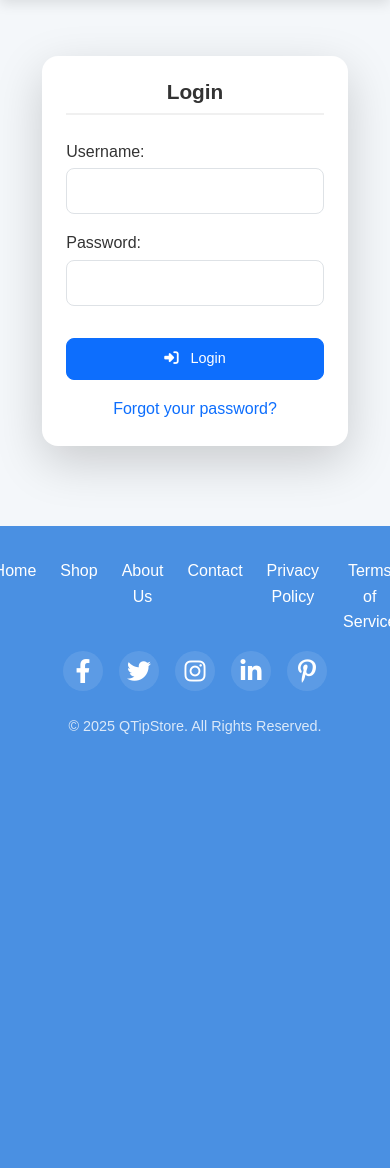
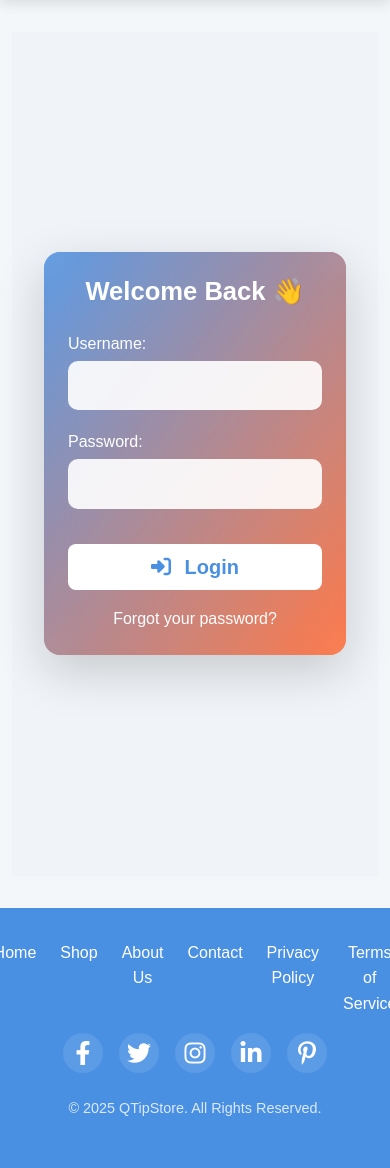
Before and after one commit to vinaykalwala/VindusQTipStore, a Django app: page /users/login/ in a window 390 px wide. Shown: the part 79-1247 px from the top of the page. Before the commit the page ends 813 px from the top, so only its background shows below. Run offline with Django 5.2, Linux system fonts and the light colour scheme.

Commit message:
fixed p_d and designed login page

```diff
--- a/templates/users/login.html
+++ b/templates/users/login.html
@@ -1,31 +1,39 @@
 {% extends 'base.html' %}
+{% load static %}
 {% block content %}
-<div class="container py-4">
-    <div class="row justify-content-center">
-        <div class="col-lg-6 col-md-8 col-sm-10">
-            <div class="login-container card shadow-lg rounded-4 p-4">
-                <h2 class="section-title text-center mb-4">Login</h2>
+<div class="login-wrapper d-flex align-items-center justify-content-center min-vh-100">
+    <div class="login-box row g-0 shadow-lg rounded-4 overflow-hidden w-100" style="max-width: 1000px;">
+
+        <!-- Left Image -->
+        <div class="col-md-6 d-none d-md-flex align-items-center justify-content-center p-3" style="background: linear-gradient(to bottom right, #FF6B35, #4A90E2);">
+            <div class="glass-card p-4 p-md-5 w-100">
+                <img src="{% static 'login_pic.jpg' %}" alt="Login" class="img-fluid rounded-4" style="max-height: 90%; max-width: 90%;">
+            </div>
+        </div>
+
+
+        <!-- Right Form -->
+        <div class="col-md-6 d-flex align-items-center justify-content-center"
+             style="background: linear-gradient(to bottom right, #4A90E2, #FF6B35);">
+            <div class="glass-card p-4 p-md-5 w-100">
+                <h2 class="section-title text-center mb-4 text-white">Welcome Back 👋</h2>
 
                 <form method="post" class="login-form">
                     {% csrf_token %}
                     <div class="form-fields">
                         {{ form.as_p }}
                     </div>
-                    <button type="submit" class="btn btn-primary btn-lg w-100 mt-3">
+                    <button type="submit" class="btn btn-login btn-lg w-100 mt-3">
                         <i class="fas fa-sign-in-alt me-2"></i> Login
                     </button>
                 </form>
 
-                <!-- Forgot Password Link -->
                 <div class="forgot-password mt-3 text-center">
-                    <p class="mb-0">
-                        <a href="{% url 'forgot_password' %}" class="text-decoration-none">
-                            Forgot your password?
-                        </a>
-                    </p>
+                    <a href="{% url 'forgot_password' %}" class="forgot-link">
+                        Forgot your password?
+                    </a>
                 </div>
 
-                <!-- Error Messages -->
                 {% if form.errors %}
                 <div class="alert alert-danger mt-3" role="alert">
                     {% for field in form %}
@@ -44,140 +52,103 @@
 </div>
 
 <style>
-    /* Base Styles */
     * {
         font-family: 'Poppins', sans-serif;
-        box-sizing: border-box;
     }
 
-    .container {
-        max-width: 1200px;
-        margin: 0 auto;
+    .login-wrapper {
+        background-color: #f0f4f8;
+        padding: 2rem;
     }
 
-    .login-container {
-        background: #fff;
-        transition: all 0.3s ease;
-        border: none;
+    .login-box {
+        border-radius: 20px;
     }
 
-    .login-container:hover {
-        box-shadow: 0 10px 20px rgba(0,0,0,0.1);
+    .object-fit-cover {
+        object-fit: cover;
+    }
+
+    .glass-card {
+        background: rgba(255, 255, 255, 0.1);
+        backdrop-filter: blur(15px);
+        -webkit-backdrop-filter: blur(15px);
+        border-radius: 16px;
+        color: #fff;
     }
 
     .section-title {
-        font-size: 1.5rem;
-        font-weight: 600;
-        color: #333;
-        padding-bottom: 0.5rem;
-        border-bottom: 2px solid #f0f0f0;
-        margin-bottom: 1.5rem;
-    }
-
-    /* Form Styles */
-    .login-form {
-        width: 100%;
+        font-size: 2rem;
+        font-weight: 700;
     }
 
     .form-fields p {
-        margin-bottom: 1rem;
+        margin-bottom: 1.2rem;
+        color: #fff;
     }
 
     .form-fields label {
+        font-weight: 500;
+        color: #fff;
+        margin-bottom: 0.25rem;
         display: block;
-        font-weight: 500;
-        color: #333;
-        margin-bottom: 0.25rem;
     }
 
     .form-fields input {
         width: 100%;
         padding: 0.75rem;
-        border: 1px solid #dee2e6;
-        border-radius: 8px;
+        border: none;
+        border-radius: 10px;
         font-size: 1rem;
-        transition: border-color 0.3s ease;
+        background-color: rgba(255, 255, 255, 0.9);
+        color: #333;
     }
 
     .form-fields input:focus {
         outline: none;
-        border-color: #0d6efd;
-        box-shadow: 0 0 5px rgba(13, 110, 253, 0.2);
+        box-shadow: 0 0 8px rgba(255, 255, 255, 0.6);
+        border: 1px solid #fff;
     }
 
-    /* Button Styles */
-    .btn-primary {
-        padding: 0.75rem;
-        font-size: 1.1rem;
-        background-color: #0d6efd;
-        border-color: #0d6efd;
+    .btn-login {
+        background-color: #fff;
+        color: #4A90E2;
+        font-weight: 600;
+        border: none;
         transition: all 0.3s ease;
     }
 
-    .btn-primary:hover {
-        background-color: #0b5ed7;
-        border-color: #0a58ca;
+    .btn-login:hover {
+        background-color: #FF6B35;
+        color: #fff;
         transform: translateY(-2px);
     }
 
-    /* Forgot Password Link */
-    .forgot-password a {
-        color: #0d6efd;
+    .forgot-link {
+        color: #fff;
+        font-weight: 500;
         transition: color 0.3s ease;
     }
 
-    .forgot-password a:hover {
-        color: #0a58ca;
+    .forgot-link:hover {
+        color: #eee;
         text-decoration: underline;
     }
 
-    /* Error Messages */
     .alert-danger {
-        padding: 1rem;
-        background-color: #f9f9f9;
-        border-radius: 8px;
-        border: 1px solid #f8d7da;
-    }
-
-    /* Responsive Adjustments */
-    @media (max-width: 991px) {
-        .col-lg-6 {
-            width: 80%;
-        }
+        background-color: rgba(255, 255, 255, 0.2);
+        border: 1px solid #fff;
+        color: #fff;
+        border-radius: 10px;
     }
 
     @media (max-width: 768px) {
-        .login-container {
+        .glass-card {
             padding: 2rem;
         }
 
         .section-title {
-            font-size: 1.3rem;
-        }
-
-        .btn-primary {
-            padding: 0.65rem;
-            font-size: 1rem;
-        }
-    }
-
-    @media (max-width: 576px) {
-        .col-lg-6 {
-            width: 90%;
-        }
-
-        .login-container {
-            padding: 1.5rem;
-        }
-
-        .form-fields input {
-            padding: 0.65rem;
-            font-size: 0.9rem;
-        }
-
-        .btn-primary {
-            padding: 0.6rem;
-            font-size: 0.9rem;
+            font-size: 1.6rem;
         }
     }
 </style>
```
